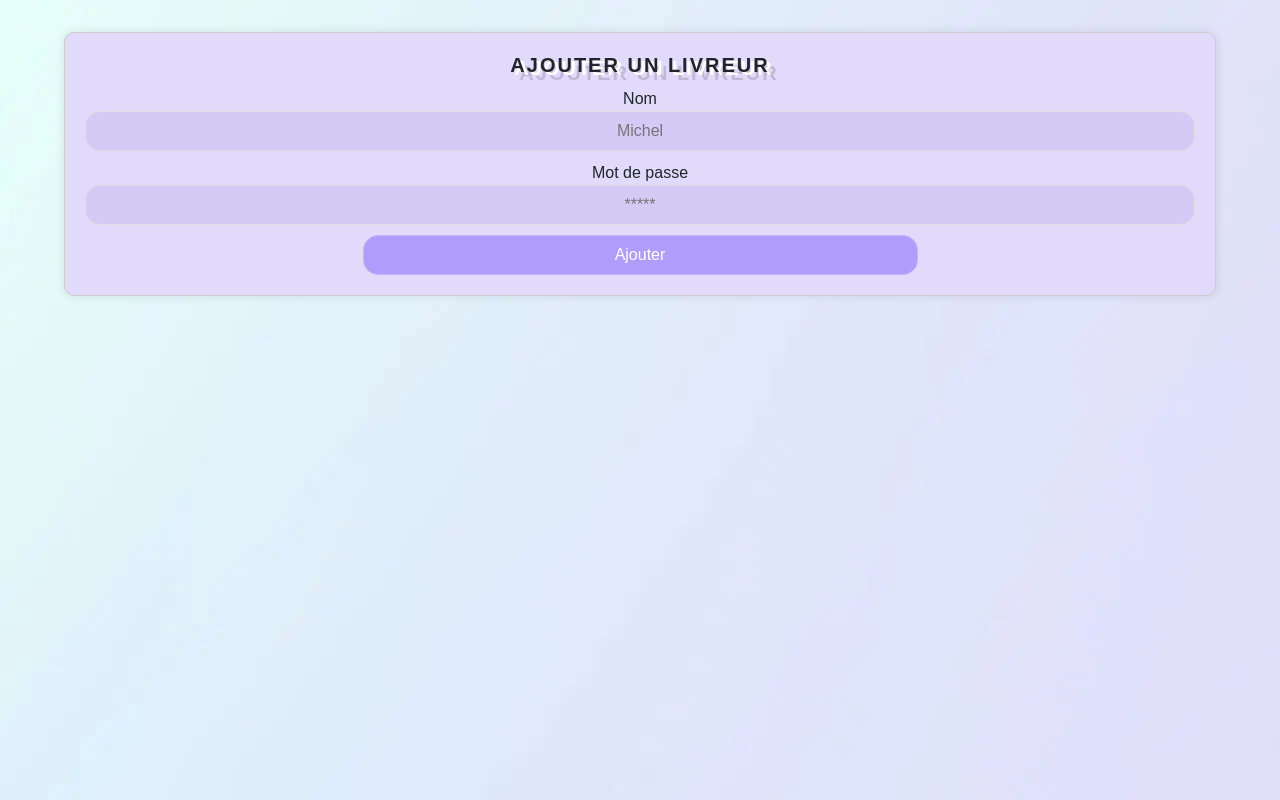
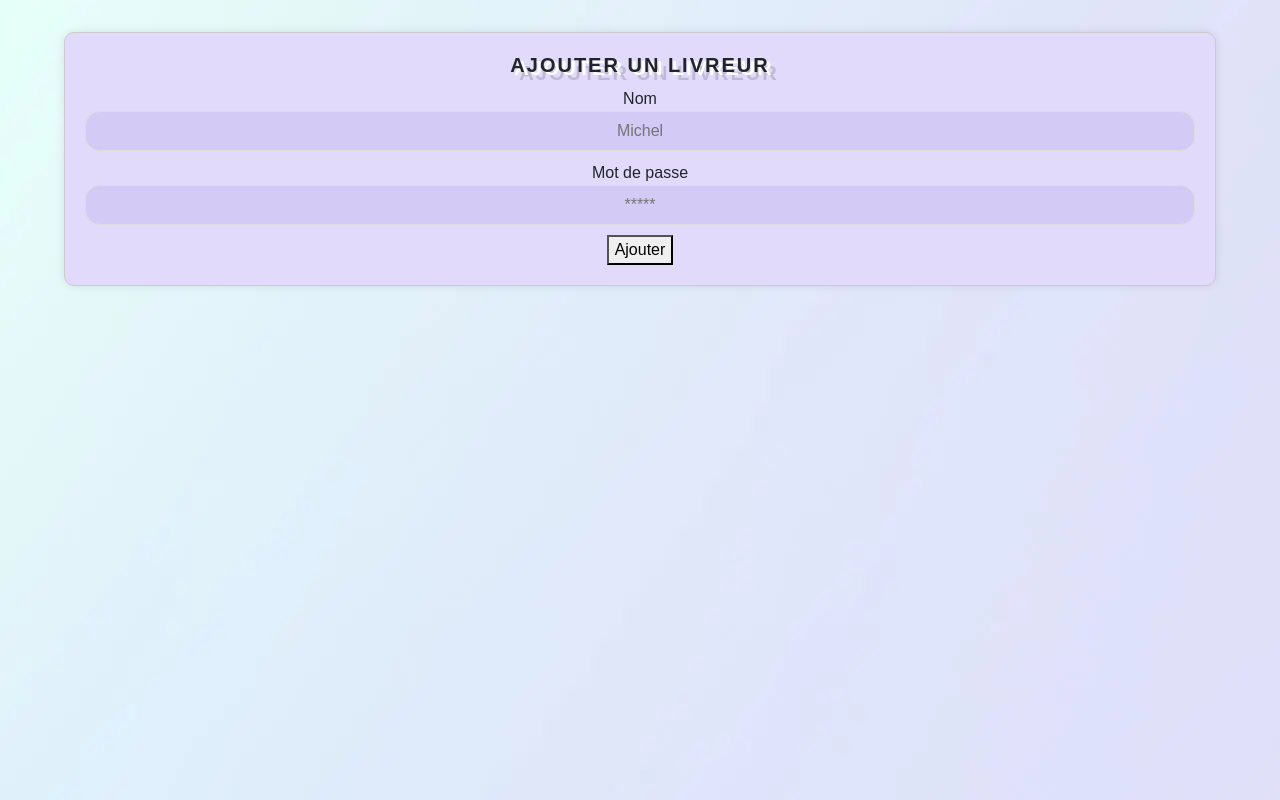
Before and after one commit to adamvinci/pfe2023frontend, a Vue app: page /addLivreur in a window 1280 px wide. Built offline with nearby package versions, Linux system fonts and the light colour scheme.

Commit message:
add error handling

```diff
--- a/src/views/AddLivreurView.vue
+++ b/src/views/AddLivreurView.vue
@@ -3,7 +3,7 @@
     <h1> Ajouter un Livreur </h1>
     Nom<input type="text" v-model="nom" placeholder="Michel" />
     Mot de passe<input type="password" v-model="password" placeholder="*****" />
-    <Bouton @click="ajouterLivreur"> Ajouter </Bouton>
+    <button @click="ajouterLivreur"> Ajouter </button>
     <p v-if="errorMessage" class="error-message">{{ errorMessage }}</p>
     <p v-if="successMessage" class="success-message">{{ successMessage }}</p>
   </div>
@@ -19,6 +19,7 @@ const password = ref('');
 const errorMessage = ref('');
 const successMessage = ref('');
 const $router = useRouter();
+const accessToken = localStorage.getItem('accessToken');
 
 const ajouterLivreur = async () => {
   try {
@@ -26,8 +27,8 @@ const ajouterLivreur = async () => {
       method: 'POST',
       headers: {
         'Content-Type': 'application/json',
+        'Authorization': `Bearer ${accessToken}`,
       },
-      mode: 'cors',
       body: JSON.stringify({
         nom: nom.value,
         password: password.value,
@@ -37,11 +38,11 @@ const ajouterLivreur = async () => {
     if (response.ok) {
       successMessage.value = 'Livreur ajouté avec succès!';
       errorMessage.value = '';
-      $router.push('/');
     } else {
-      errorMessage.value = 'Erreur lors de l\'ajout du livreur. Veuillez réessayer.';
+      const errors = await response.json();
+      errorMessage.value = errors;
+      // errorMessage.value = 'Erreur lors de l\'ajout du livreur. Veuillez réessayer.';
       successMessage.value = '';
-      console.error('Erreur lors de l\'ajout du livreur:', response.status);
     }
   } catch (error) {
     errorMessage.value = 'Erreur lors de l\'ajout du livreur. Veuillez réessayer.';
@@ -57,10 +58,12 @@ const ajouterLivreur = async () => {
   display: flex;
   flex-direction: column;
   align-items: center;
-  width: 90%; /* Ajustement de la largeur pour les smartphones */
+  width: 90%;
+  /* Ajustement de la largeur pour les smartphones */
   margin: auto;
   text-align: center;
-  padding: 20px; /* Ajustement de l'espace intérieur pour les smartphones */
+  padding: 20px;
+  /* Ajustement de l'espace intérieur pour les smartphones */
   border: 1px solid #ccc;
   border-radius: 10px;
   box-shadow: 0 0 10px rgba(0, 0, 0, 0.1);
@@ -70,10 +73,13 @@ const ajouterLivreur = async () => {
 }
 
 .addLivreur input {
-  width: 100%; /* Remplir la largeur pour les smartphones */
+  width: 100%;
+  /* Remplir la largeur pour les smartphones */
   height: 40px;
-  padding: 10px; /* Ajustement de la taille du padding pour les smartphones */
-  margin-bottom: 10px; /* Espace entre les champs pour les smartphones */
+  padding: 10px;
+  /* Ajustement de la taille du padding pour les smartphones */
+  margin-bottom: 10px;
+  /* Espace entre les champs pour les smartphones */
   border: 1px solid #ddd;
   border-radius: 15px;
   box-sizing: border-box;
@@ -82,19 +88,22 @@ const ajouterLivreur = async () => {
 }
 
 .addLivreur h1 {
-  font-size: 20px; /* Ajustement de la taille de la police pour les smartphones */
+  font-size: 20px;
+  /* Ajustement de la taille de la police pour les smartphones */
   margin: auto;
   text-align: center;
   font-weight: bold;
   text-transform: uppercase;
   letter-spacing: 2px;
-  margin-bottom: 10px; /* Réduction de la marge en bas pour les smartphones */
+  margin-bottom: 10px;
+  /* Réduction de la marge en bas pour les smartphones */
   text-shadow: 4px 3px 0px #fff, 9px 8px 0px rgba(0, 0, 0, 0.15);
 }
 
 .error-message,
 .success-message {
-  font-size: 12px; /* Ajustement de la taille de la police pour les smartphones */
+  font-size: 12px;
+  /* Ajustement de la taille de la police pour les smartphones */
   margin-top: 10px;
 }
 </style>
```
